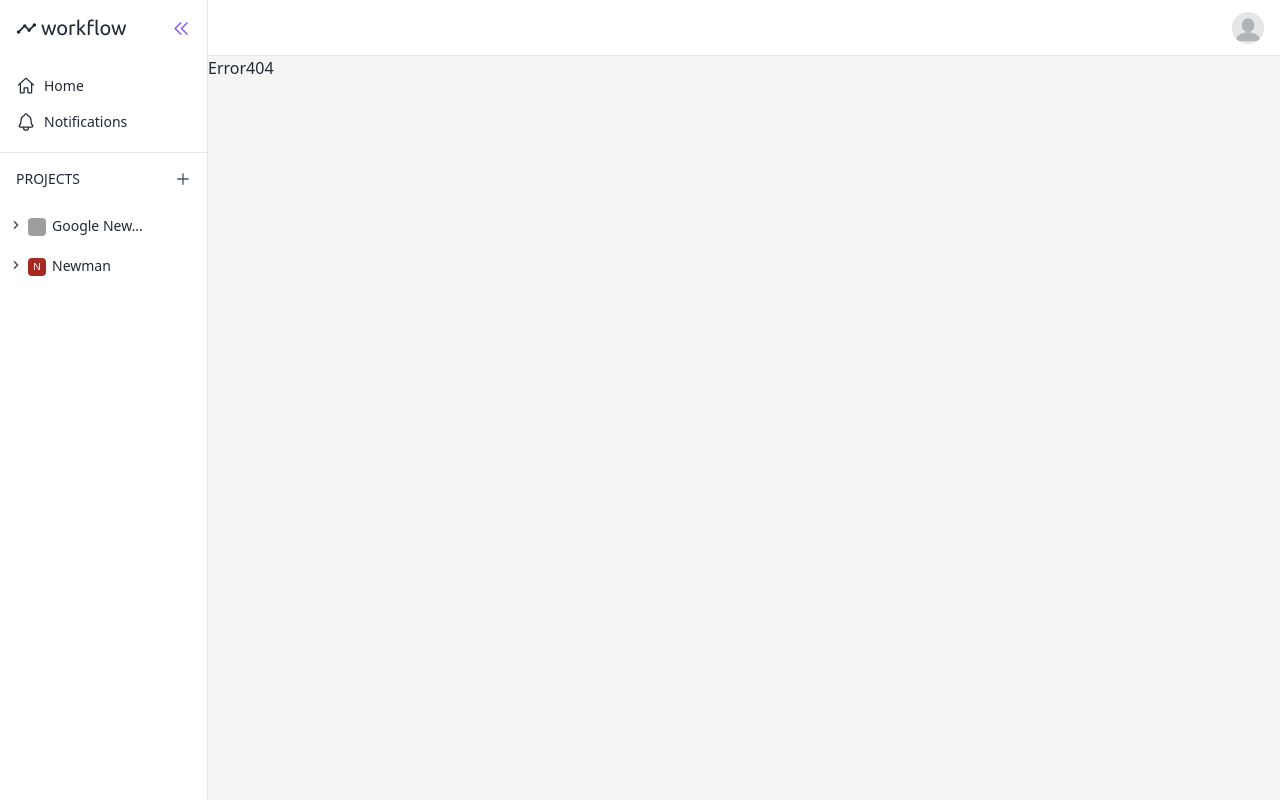
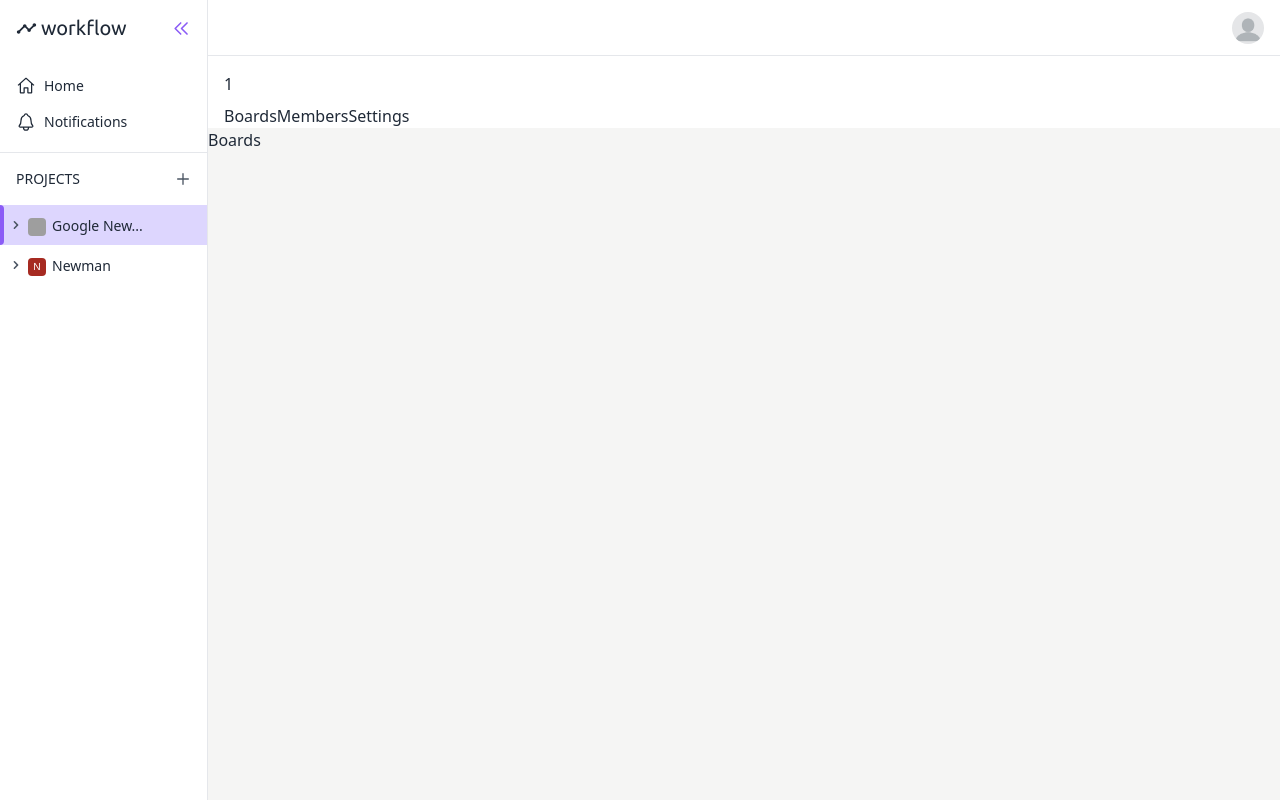
Before and after one commit to the-coding-pie/workflow, a React (Vite) app in the folder client/: page /p/1/boards in a window 1280 px wide. Built offline with nearby package versions, Linux system fonts and the light colour scheme; grey boxes are pictures that could not be loaded.

Commit message:
project layout

```diff
--- a/client/src/App.tsx
+++ b/client/src/App.tsx
@@ -2,9 +2,14 @@ import React, { lazy, Suspense } from "react";
 import { BrowserRouter, Routes, Route, Navigate } from "react-router-dom";
 import AuthLayout from "./components/layouts/AuthLayout";
 import DefaultLayout from "./components/layouts/DefaultLayout";
+import ProjectLayout from "./components/layouts/ProjectLayout";
 import Login from "./pages/auth/Login";
 import Register from "./pages/auth/Register";
 import Notifications from "./pages/Notifications";
+import BoardDetail from "./pages/projects/boards/BoardDetail";
+import ProjectBoards from "./pages/projects/ProjectBoards";
+import ProjectMembers from "./pages/projects/ProjectMembers";
+import ProjectSettings from "./pages/projects/ProjectSettings";
 
 import PrivateRoute from "./PrivateRoute";
 
@@ -38,7 +43,24 @@ const App = () => {
             <Route path="/notifications" element={<Notifications />} />
             <Route path="/settings" element={<Settings />} />
 
-            <Route path="*" element={<Error404 />} />
+            {/* /p/:id/* */}
+            <Route path="/p/:id/" element={<ProjectLayout />}>
+              <Route
+                path=""
+                element={<Navigate to="boards" replace={true} />}
+              />
+              <Route path="boards" element={<ProjectBoards />} />
+              <Route path="members" element={<ProjectMembers />} />
+              <Route path="settings" element={<ProjectSettings />} />
+            </Route>
+
+            {/* /p/:id/b/:id/* */}
+            <Route path="/p/:id/b/:boardId" element={<BoardDetail />} />
+
+            {/* /404 */}
+            <Route path="/404" element={<Error404 />} />
+
+            <Route path="*" element={<Navigate to="/404" replace={true} />} />
           </Route>
 
           {/* redirect */}
--- a/client/src/components/ProjectList/ProjectItem.tsx
+++ b/client/src/components/ProjectList/ProjectItem.tsx
@@ -70,7 +70,6 @@ const ProjectItem = ({ project, setCurrentActive, currentActive }: Props) => {
             )}
             {project.name.length > 10 ? (
               <NavLink
-                end
                 to={`/p/${project._id}`}
                 className={({ isActive }) => {
                   setIsCurrentProject(isActive);
@@ -82,7 +81,6 @@ const ProjectItem = ({ project, setCurrentActive, currentActive }: Props) => {
               </NavLink>
             ) : (
               <NavLink
-                end
                 to={`/p/${project._id}`}
                 className={({ isActive }) => {
                   setIsCurrentProject(isActive);
--- /dev/null
+++ b/client/src/components/layouts/ProjectLayout.tsx
@@ -0,0 +1,42 @@
+import React from "react";
+import { Navigate, NavLink } from "react-router-dom";
+import { Outlet, useParams } from "react-router-dom";
+import projects from "../../data/projects";
+
+const ProjectLayout = () => {
+  const { id } = useParams();
+
+  const project = projects.find((p) => p._id === id);
+
+  if (!project) {
+    return <Navigate to="/404" replace={true} />;
+  }
+
+  return (
+    <div className="project-detail">
+      <header className="top w-full bg-white px-4 pt-4">
+        <div className="info mb-2">
+          <h3>{id}</h3>
+        </div>
+
+        <ul className="flex">
+          <li>
+            <NavLink to={`/p/${id}/boards`}>Boards</NavLink>
+          </li>
+          <li>
+            <NavLink to={`/p/${id}/members`}>Members</NavLink>
+          </li>
+          <li>
+            <NavLink to={`/p/${id}/settings`}>Settings</NavLink>
+          </li>
+        </ul>
+      </header>
+
+      <div className="content">
+        <Outlet />
+      </div>
+    </div>
+  );
+};
+
+export default ProjectLayout;
--- /dev/null
+++ b/client/src/pages/projects/ProjectBoards.tsx
@@ -0,0 +1,7 @@
+import React from "react";
+
+const ProjectBoards = () => {
+  return <div>Boards</div>;
+};
+
+export default ProjectBoards;
--- /dev/null
+++ b/client/src/pages/projects/ProjectMembers.tsx
@@ -0,0 +1,7 @@
+import React from "react";
+
+const ProjectMembers = () => {
+  return <div>Members</div>;
+};
+
+export default ProjectMembers;
--- /dev/null
+++ b/client/src/pages/projects/ProjectSettings.tsx
@@ -0,0 +1,7 @@
+import React from "react";
+
+const ProjectSettings = () => {
+  return <div>Settings</div>;
+};
+
+export default ProjectSettings;
--- /dev/null
+++ b/client/src/pages/projects/boards/BoardDetail.tsx
@@ -0,0 +1,7 @@
+import React from "react";
+
+const BoardDetail = () => {
+  return <div>BoardDetail</div>;
+};
+
+export default BoardDetail;
```
